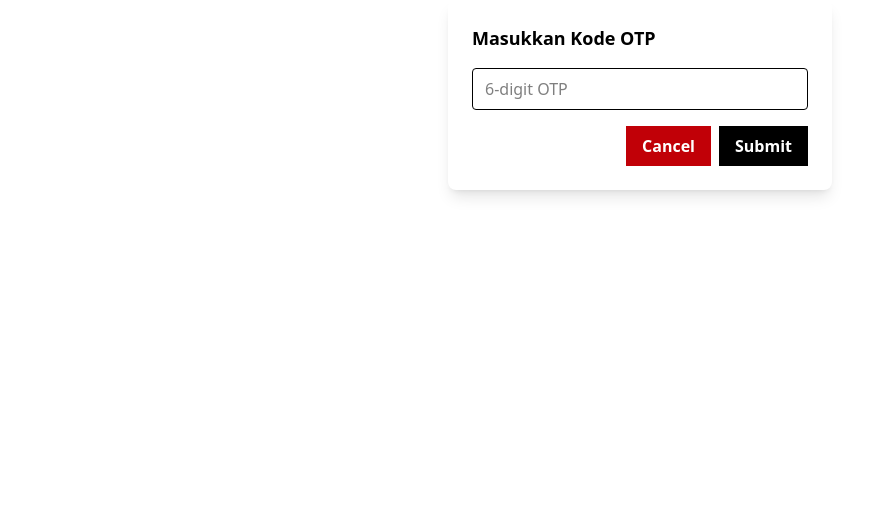
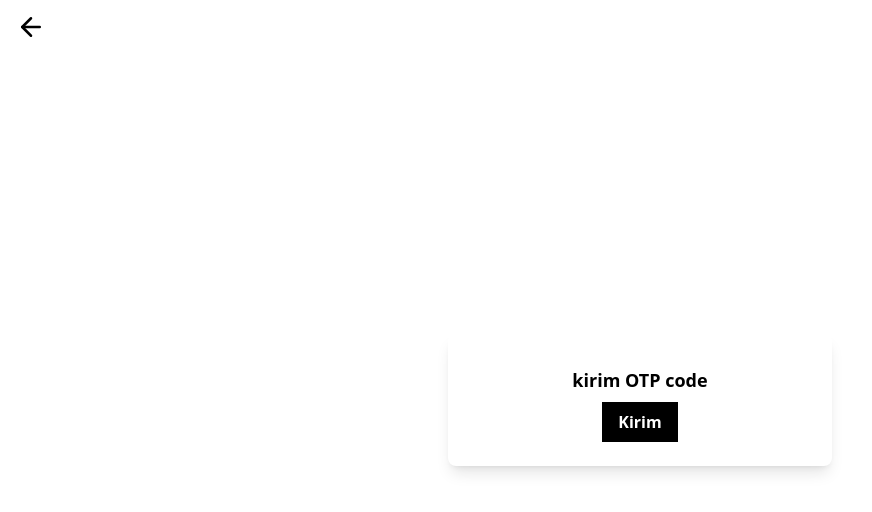
Before and after one commit to thesimpanze/Seenau-Web-FE, a React (Vite) app: page /otp in a window 1280 px wide. Shown: the top 512 px of the page, without its empty margins (0-872 px from the left). Built offline with nearby package versions, Linux system fonts and the light colour scheme.

Commit message:
add feature OTP

```diff
--- a/src/Pages/Home.jsx
+++ b/src/Pages/Home.jsx
@@ -14,9 +14,6 @@ const Home = () => {
   const [isRunning, setIsRunning] = useState(false);
   const intervalRef = useRef(null);
   const [isModalOpen, setIsModalOpen] = useState(false);
-  const [cookies] = useCookies(["cookie"]);
-
-  console.log(cookies.cookie);
 
   const openModal = () => {
     setIsModalOpen(true)
--- a/src/Pages/OtpModal.jsx
+++ b/src/Pages/OtpModal.jsx
@@ -1,34 +1,73 @@
 import { useState } from "react";
 import PrimaryButton from "../components/PrimaryButton";
 import DangerButton from "../components/DangerButton";
-import axios from "axios";
+import { generateOTP, sendOTP } from "../services/API";
+import { FiArrowLeft } from "react-icons/fi";
+import { Link, Navigate, useNavigate } from "react-router-dom";
+
+
 
 const OtpModal = () => {
   const [otp, setOtp] = useState("");
-
-  const handleSubmit = () => {
-    console.log("OTP submitted:", otp);
+  const [isSend, setIsSend] = useState(false)
+  const [isCorrect, setIsCorrect] = useState("")
+  const navigate= useNavigate()
+  const handleSubmit = async(e) => {
+    e.preventDefault();
+    try{
+      let res = await sendOTP(otp)
+      console.log(res.data.message)
+      setIsCorrect(res.data.message)
+      setTimeout(()=>{
+        navigate('/dashboard')
+      },1000)
+    }
+    catch(err){
+      console.log(err.response?.data?.message || err.message)
+      setIsCorrect(err.response?.data?.message || err.message)
+    }
 
 
   };
 
+const handleOTP = async () => {
+  try{
+    let res = await generateOTP();
+    console.log(res.data.message)
+    setIsCorrect(res.data.message)
+    setIsSend(true)
+
+  }
+  catch(err){
+    console.log(err.response?.data?.message || err.message)
+  }
+}
+
   return (
-    <div className="flex items-center justify-center">
+    <div className="flex items-center justify-center h-screen">
       <div className="bg-white p-6 rounded-lg shadow-lg w-full max-w-sm">
-        <h2 className="text-lg font-bold mb-4">Masukkan Kode OTP</h2>
+        <h2 className="text-lg font-bold mb-2 mt-2 text-center"> {isSend ? 'Masukkan Kode OTP' : 'kirim OTP code'}</h2>
+        <Link to="/dashboard" className="fixed top-3 left-4 text-3xl" >
+        <FiArrowLeft/>
+        </Link>
+
+        {isSend ?
+        <>
         <input
           type="text"
           value={otp}
           onChange={(e) => setOtp(e.target.value)}
           placeholder="6-digit OTP"
-          className="border px-3 py-2 rounded w-full mb-4"
+          className="border px-3 py-2 rounded w-full mb-2"
         />
-        <div className="flex justify-end gap-2">
-          <DangerButton
 
-            className="px-4 py-2 rounded bg-gray-300 hover:bg-gray-400"
-          >
+        <div className="flex flex-col gap-1">
+          <span className="text-sm font-semibold">{isCorrect}</span>
+        <div className="flex justify-center gap-2 ">
+        <DangerButton className="px-4 py-2 rounded bg-gray-300 hover:bg-gray-400">
+          <Link to="/dashboard">
             Cancel
+          </Link>
           </DangerButton>
           <PrimaryButton
             onClick={handleSubmit}
@@ -37,6 +76,14 @@ const OtpModal = () => {
             Submit
           </PrimaryButton>
         </div>
+        </div>
+          </>
+         : <><div className="flex justify-center items-center">
+          <PrimaryButton onClick={handleOTP}>Kirim</PrimaryButton>
+         </div>
+         </>
+         }
+
       </div>
     </div>
   );
--- a/src/components/EditProfile.jsx
+++ b/src/components/EditProfile.jsx
@@ -5,7 +5,8 @@ import OtpModal from "../Pages/OtpModal";
 import SecondaryButton from "./SecondaryButton";
 import axios from "axios";
 import { generateOTP } from "../services/API";
-import { Navigate, useNavigate } from "react-router-dom";
+import { Navigate, useNavigate, Link } from "react-router-dom";
+
 
 
 
@@ -79,14 +80,13 @@ const EditProfile = ({ onCancel }) => {
                   >
                     Delete Account
                   </DangerButton>
+                  <Link to="/otp">
                   <SecondaryButton
                   type="button"
-
-                  onClick={handleOTP}
-
                   >
                   Verfikasi
                   </SecondaryButton>
+                    </Link>
                 </div>
               </form>
             </div>
--- a/src/components/Navbar.jsx
+++ b/src/components/Navbar.jsx
@@ -7,9 +7,7 @@ import axios from "axios";
 const Navbar = ({mode}) => {
   const [menuOpen, setMenuOpen] = useState(false);
   const navigate = useNavigate();
-  const API = axios.create({
-    baseURL: 'http://localhost:3000/api/v1/auth/logout',
-  });
+
 
 
   const handleLogout = async () => {
--- a/src/components/PrimaryButton.jsx
+++ b/src/components/PrimaryButton.jsx
@@ -2,7 +2,7 @@ const PrimaryButton = ({ children, onClick, className = "" }) => {
     return (
       <button
         onClick={onClick}
-        className={`bg-black text-white font-semibold py-2 px-4  ${className}`}
+        className={`bg-black text-white font-semibold py-2 px-4  ${className} cursor-pointer`}
       >
         {children}
       </button>
--- a/src/services/API.js
+++ b/src/services/API.js
@@ -19,7 +19,20 @@ export const register = async (email, name, password) =>{
   })
 };
 export const generateOTP = async () =>{
-  return await axios.post(`${API_URL}auth/generate-otp-code`, {
-
+  return await axios.post(`${API_URL}auth/generate-otp-code`, {},{
+    withCredentials: true
   })
 };
+
+export const sendOTP = async (otpCode) =>{
+  return await axios.post(`${API_URL}auth/verifikasi-account`,{
+    otpCode
+  },
+  {
+    withCredentials:true
+  })
+}
+
+export const getUser = async () =>{
+  return await axios.get(`${API_URL}`)
+}
```
